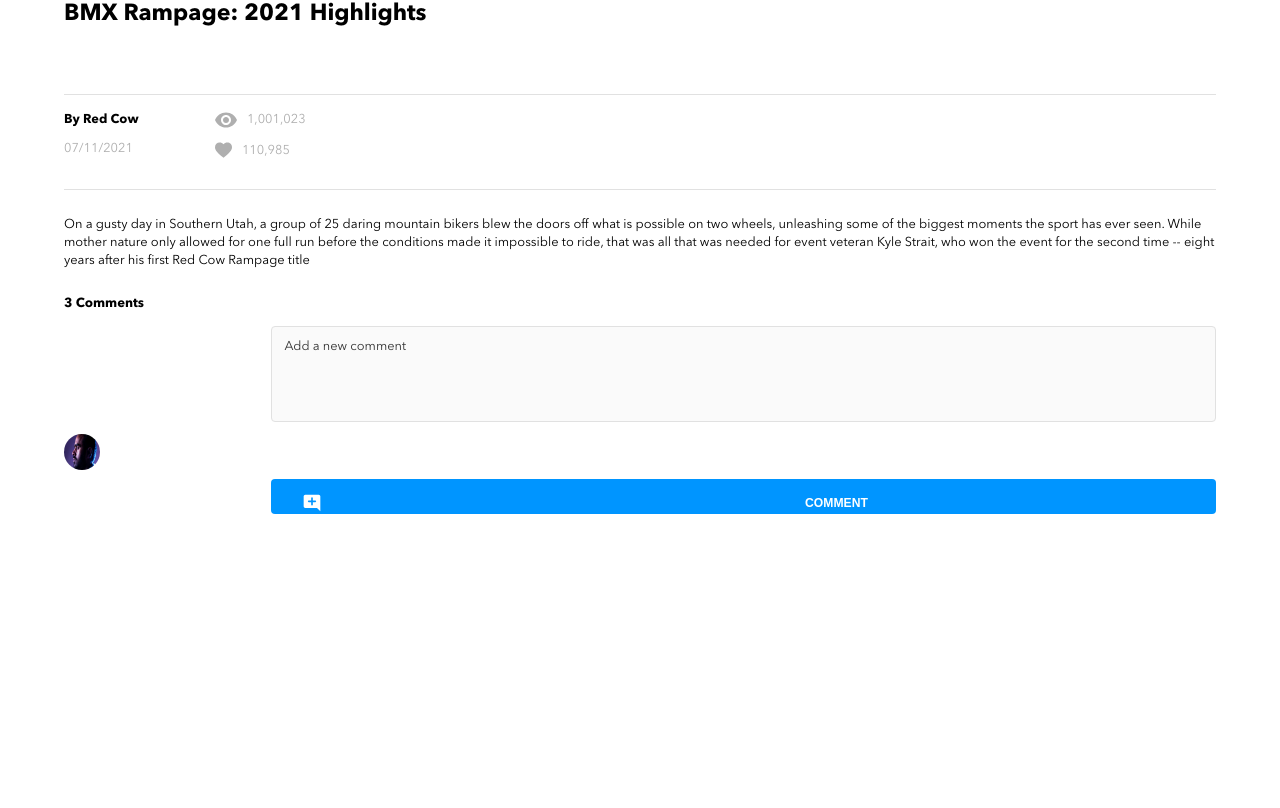
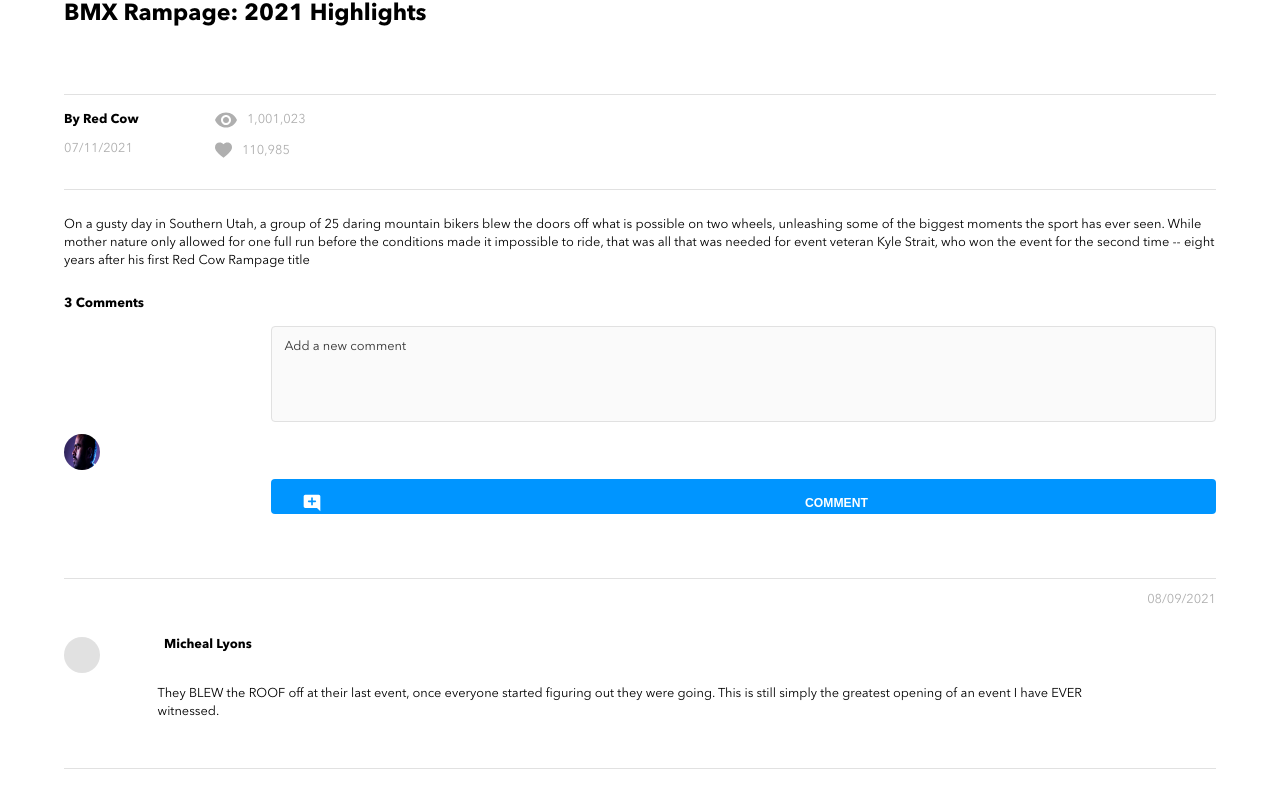
Before and after one commit to p-sweta/brainflix, a React (Create React App) app: page / in a window 1280 px wide. Shown: the part 1089-1897 px from the top of the page. Before the commit the page ends 1676 px from the top, so only its background shows below. Built offline with nearby package versions, Linux system fonts and the light colour scheme.

Commit message:
complete comments section and styling with sample data

```diff
--- a/src/components/Comment/Comment.js
+++ b/src/components/Comment/Comment.js
@@ -1,14 +1,19 @@
 import './Comment.scss';
+import { date } from '../../utils';
 
-const Comment = () => {
+const Comment = ({comment}) => {
+
+    // let day = new Date(comment.timestamp);
+    // console.log(day);
+
     return (
         <section className="comment">
             <div className="comment__container">
                 <div className="comment__image-placeholder"></div>
                 <div className="comment__info">
-                    <h4 className="comment__heading"></h4>
-                    <p className="comment__date"></p>
-                    <p className="comment__comment"></p>
+                    <h4 className="comment__heading">{comment.name}</h4>
+                    <p className="comment__date">{date(comment.timestamp)}</p>
+                    <p className="comment__comment">{comment.comment}</p>
                 </div>
             </div>
         </section>
--- a/src/components/Comment/Comment.scss
+++ b/src/components/Comment/Comment.scss
@@ -1,3 +1,52 @@
 @use '../../styles/partials/variables' as *;
 @use '../../styles/partials/mixins' as *;
 @use '../../styles/partials/fonts' as *;
+
+.comment {
+    margin: 0 0 5vw 0;
+  border-top: 1px solid $mercury;
+
+  &__container {
+    display: flex;
+    border-bottom: 1px solid $mercury;
+    margin-bottom: -0.06rem;
+    position: relative;
+  }
+
+  &__image-placeholder {
+    border-radius: 50%;
+    background-color: $mercury;
+    width: 2.25rem;
+    height: 2.25rem;
+    margin-top: 4.5vw;
+  }
+
+  &__info {
+    display: flex;
+    flex-direction: column;
+    width: 88%;
+  }
+
+  &__heading {
+    font-family: avenir;
+    font-weight: 600;
+    font-size: 0.8rem;
+    padding-left: 5vw;
+    margin: 4.5vw 0 0 0;
+  }
+
+  &__date {
+    color: $silver;
+    position: absolute;
+    right: 0;
+    font-size: 0.8rem;
+    margin-bottom: 0vw;
+  }
+
+  &__comment {
+    font-size: 0.8rem;
+    line-height: 1.4;
+    margin: 0;
+    padding: 2.5vw 0 3.7vw 4.5vw;
+  }
+}
--- a/src/components/Comments/Comments.js
+++ b/src/components/Comments/Comments.js
@@ -2,12 +2,12 @@ import './Comments.scss';
 import CommentsForm from '../CommentsForm/CommentsForm';
 import Comment from '../Comment/Comment';
 
-const Comments = () => {
+const Comments = ({video}) => {
     return (
         <div className='comments'>
             <h3 className='comments__count'>3 Comments</h3>
             <CommentsForm />
-            <Comment />
+            <Comment comment = {video.comments[0]} />
         </div>
     );
 };
--- a/src/components/CommentsForm/CommentsForm.scss
+++ b/src/components/CommentsForm/CommentsForm.scss
@@ -65,7 +65,7 @@
   }
 
   &__button {
-    margin: 4vw 0;
+    margin: 4vw 0 5vw 0;
     padding: 1vw 2.2vw 0 2.2vw;
     height: 2.2rem;
   }
--- a/src/components/Main/Main.js
+++ b/src/components/Main/Main.js
@@ -11,7 +11,7 @@ const Main = () => {
     <main className="main">
       <Video video={videosData[0]} />
       <VideoDetails video={videosData[0]} />
-      <Comments />
+      <Comments video={videosData[0]} />
     </main>
   );
 };
--- a/src/utils.js
+++ b/src/utils.js
@@ -1,13 +1,14 @@
-const date = (date) => {
-    let mm = date.getMonth() + 1;
+function date(date) {
+    let day = new Date(date);
+    let mm = day.getMonth() + 1;
     if (mm < 10) {
       mm = "0" + mm;
     }
-    let dd = date.getDate();
+    let dd = day.getDate();
     if (dd < 10) {
       dd = "0" + dd;
     }
-    let yyyy = date.getFullYear();
+    let yyyy = day.getFullYear();
 
     return mm + "/" + dd + "/" + yyyy;
   };
```
